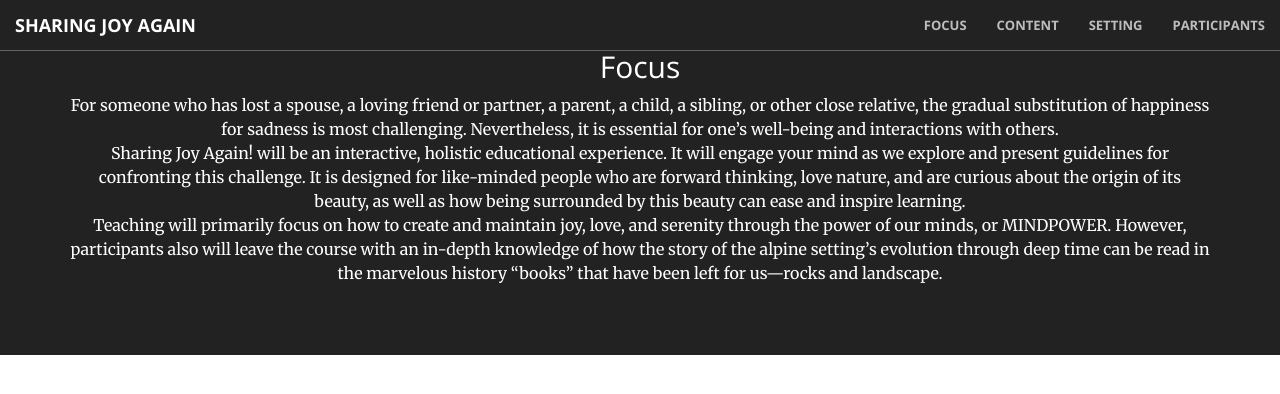
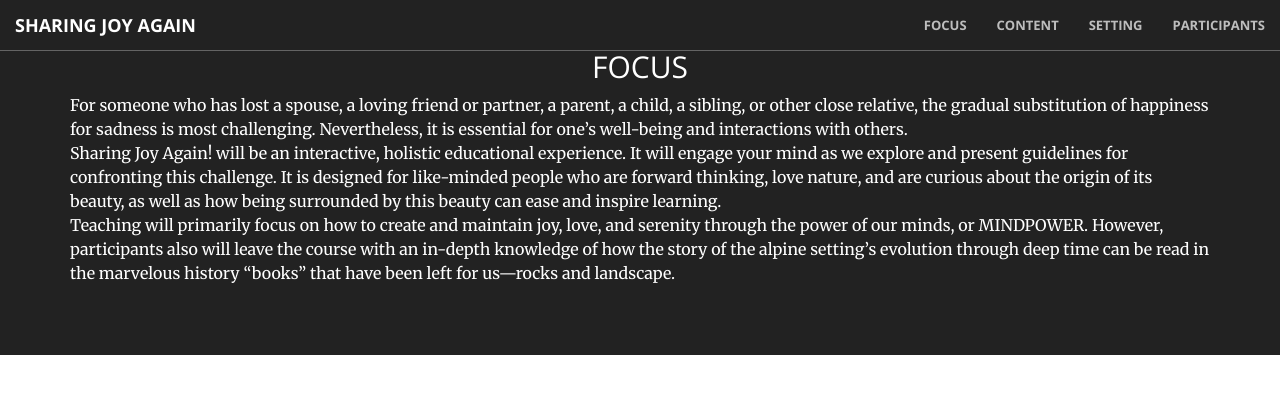
Before and after one commit to mattjohnsonco/joy, a Jekyll site: the page built from focus.html, in a window 1280 px wide. Shown: the top 394 px of the page. Built offline with Jekyll 4.4.1, drawn with Linux system fonts in a browser that asks for light colours.

Commit message:
Update focus.html

```diff
--- a/_includes/focus.html
+++ b/_includes/focus.html
@@ -1,9 +1,9 @@
 <aside class="bg-dark" id="focus">
     <div class="container">
-            <div class="text-center">
-                <h2 class="section-heading">Focus</h2>
+            <div>
+                <h2 class="section-heading text-center">FOCUS</h2>
 
-                <p text-align="left">
+                <p>
                   For someone who has lost a spouse, a loving friend or partner, a parent, a child, a sibling, or other close relative, the gradual substitution of happiness for sadness is most challenging. Nevertheless, it is essential for one’s well-being and interactions with others.<br>
                   Sharing Joy Again! will be an interactive, holistic educational experience. It will engage your mind as we explore and present guidelines for confronting this challenge.  It is designed for like-minded people who are forward thinking,  love nature, and are curious about the origin of its beauty, as well as how being surrounded by this beauty can ease and inspire learning.<br>
                   Teaching will primarily focus on how to create and maintain joy, love, and serenity through the power of our minds, or MINDPOWER.  However, participants also will  leave the course with an in-depth knowledge of how the story of the alpine setting’s evolution through deep time can be read in the marvelous history “books” that have been left for us—rocks and landscape.
```
